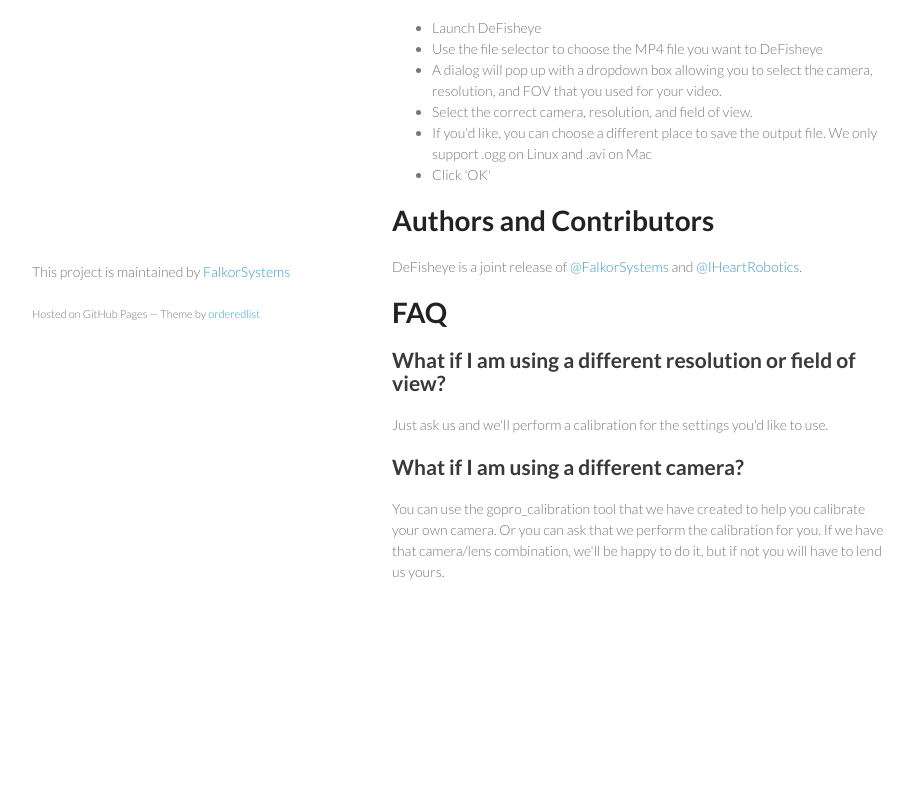
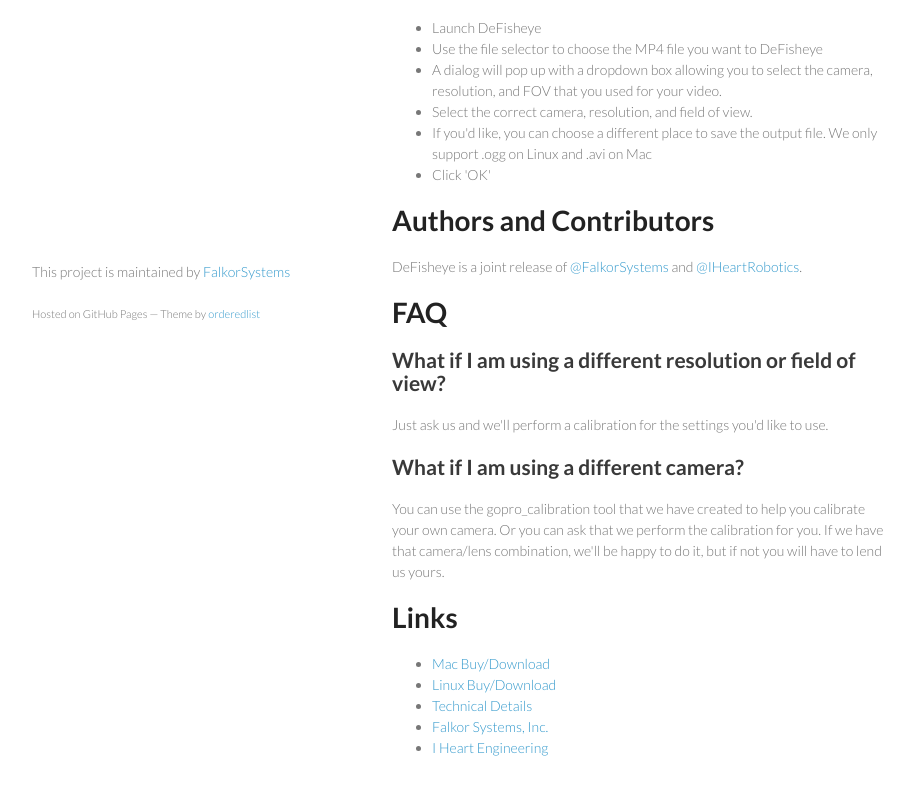
Before and after one commit to FalkorSystems/DeFisheye, a plain HTML site: page index.html in a window 1280 px wide. Shown: the part 407-1201 px from the top of the page, without its empty margins (178-1092 px from the left). Before the commit the page ends 1059 px from the top, so only its background shows below. Drawn offline with Linux system fonts and the light colour scheme.

```diff
--- a/index.html
+++ b/index.html
@@ -62,6 +62,16 @@
 <h2>What if I am using a different camera?</h2>
 
 <p>You can use the gopro_calibration tool that we have created to help you calibrate your own camera. Or you can ask that we perform the calibration for you. If we have that camera/lens combination, we'll be happy to do it, but if not you will have to lend us yours.</p>
+
+<h1>Links</h1>
+
+<ul>
+<li><a href="link">Mac Buy/Download</a></li>
+<li><a href="link">Linux Buy/Download</a></li>
+<li><a href="link">Technical Details</a></li>
+<li><a href="http://falkorsystems.com/">Falkor Systems, Inc.</a></li>
+<li><a href="http://www.iheartengineering.com/">I Heart Engineering</a></li>
+</ul>
       </section>
       <footer>
         <p>This project is maintained by <a href="https://github.com/FalkorSystems">FalkorSystems</a></p>
```
Also changed, not shown: params.json (+1 -1 lines).
